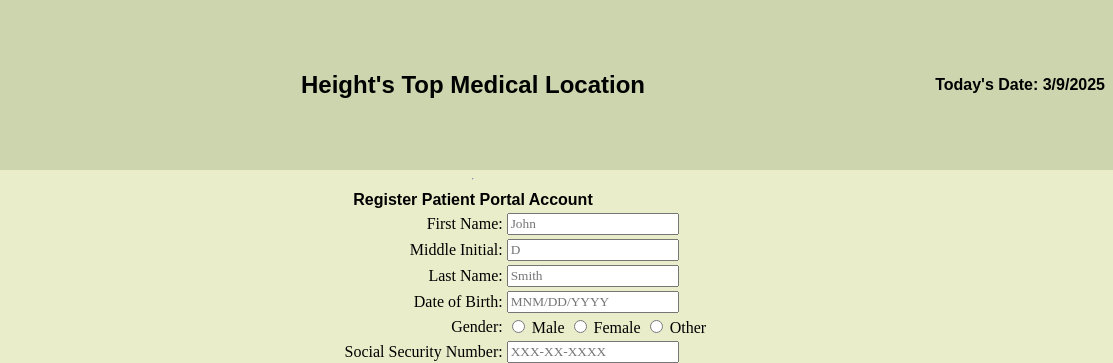
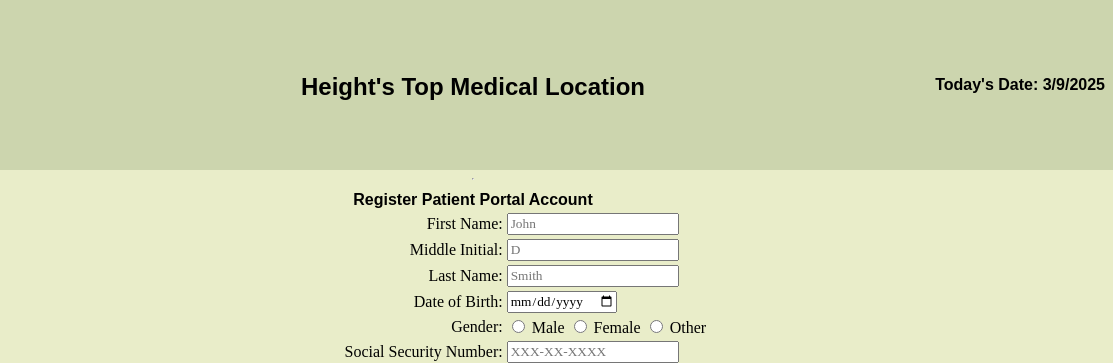
Before and after one commit to Petrual/patient-form-ptr.ngyn, a plain HTML site: page index.html in a window 1280 px wide. Shown: the top 363 px of the page, 167-1280 px from the left. Drawn offline with Linux system fonts and the light colour scheme.

Commit message:
Add files via upload

```diff
--- a/hw2.css
+++ b/hw2.css
@@ -11,6 +11,14 @@ Name: Peter Nguyen
 header {
     width: 100%;
     background-color: #ccd5ae;
+
+}
+
+.title-header {
+    display: flex;
+    align-items: center;
+    justify-content: center;
+    margin-top: 50px;
 }
 
 body{
--- a/index.html
+++ b/index.html
@@ -27,12 +27,12 @@
                         </div>
                     </td>
 
-                    <td> <!--Header-->
+                    <td class="title-header"> <!--Header-->
                         <h2>Height's Top Medical Location</h2>
                     </td>
                         <!--Displays today's Date-->
                     <td valign="botton" halign="right" width="20%">
-                        <p>Today's Date: <span id="today"></span></p>
+                        <p>Today's Date: <span id="today"   ></span></p>
                     </td>
                 </tr>
             </table>
@@ -91,14 +91,11 @@
                 <tr> <!--Patient enters DOB-->
                     <td class="td1"><label for="dob">Date of Birth:</label></td>
                     <td>
-                        <input
-                        type="text"
-                        id="dob"
-                        name="dob"
-                        maxlength="30"
-                        title="Please enter your Date of Birth"
-                        placeholder="MNM/DD/YYYY"
-                        required>
+                        <input type="date"
+                            id="dob"
+                            name="dob"
+                            title="Please enter your date of birth."
+                            required>
                     </td>
                 </tr>
 
```
Also changed, not shown: contact.html (+5 -15 lines), thankyou.html (+5 -5 lines).
